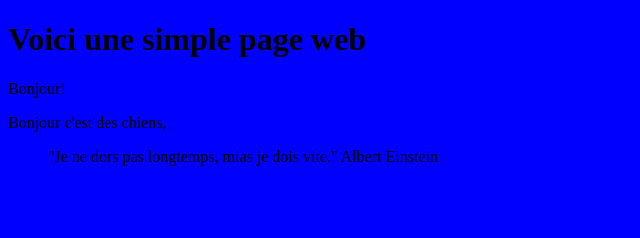
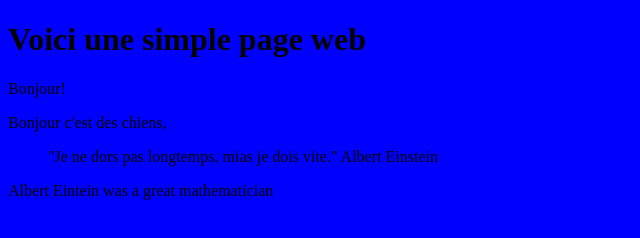
Before and after one commit to hilaryd198/simpleprojet, a plain HTML site: page index.html in a window 1280 px wide. Shown: the whole page, without its empty margins (0-640 px from the left). Drawn offline with Linux system fonts and the light colour scheme.

Commit message:
Add text

```diff
--- a/index.html
+++ b/index.html
@@ -7,6 +7,6 @@
 	<p>Bonjour!</p>
 	Bonjour c'est des chiens,
 	<blockquote>"Je ne dors pas longtemps, mias je dois vite." Albert Einstein</blockquote>
-
+     <p>Albert Eintein was a great mathematician</p>
 	</body>
 </html
```
